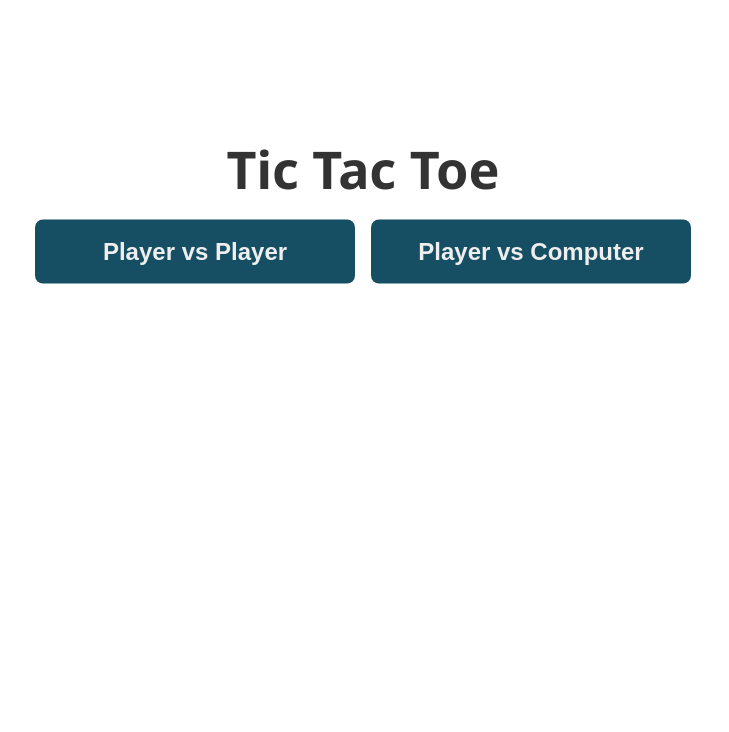
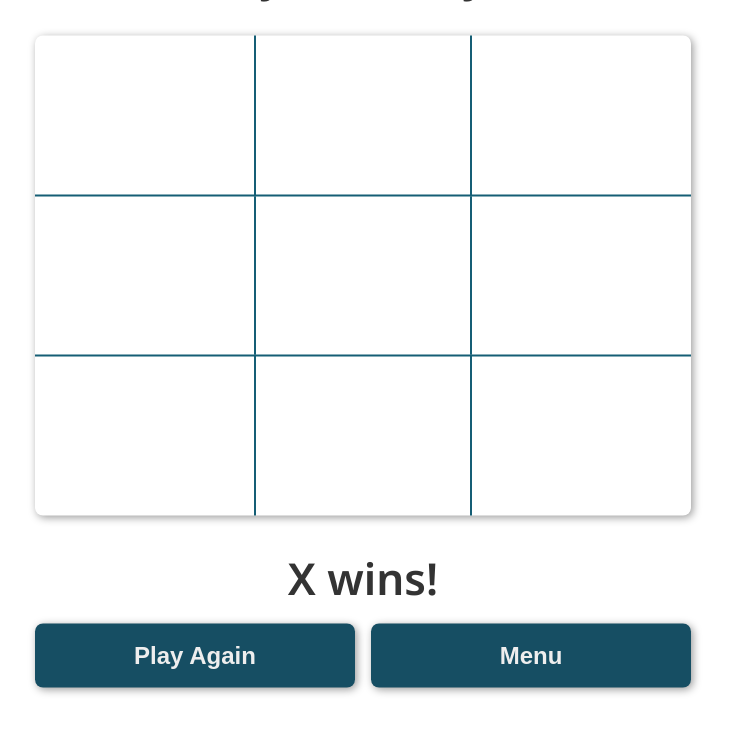
Before and after one commit to mgibson43/TicTacToe, a plain HTML site: page index.html in a window 1280 px wide. Shown: the whole page, without its empty margins (277-1006 px from the left). Drawn offline with Linux system fonts and the light colour scheme.

Commit message:
Feat: Game and Board styling

```diff
--- a/index.html
+++ b/index.html
@@ -13,7 +13,7 @@
 </head>
 <body>
   <div class="container">
-    <nav class="menu">
+    <nav class="menu hidden">
       <h1>Tic Tac Toe</h1>
       <div class="menu-btns">
         <button class="btn">Player vs Player</button>
@@ -21,16 +21,25 @@
       </div>
     </nav>
 
-    <article class="game hidden">
+    <article class="game">
+      <h2>Player vs Player</h2>
       <div class="board">
-
+        <div class="tile"></div>
+        <div class="tile"></div>
+        <div class="tile"></div>
+        <div class="tile"></div>
+        <div class="tile"></div>
+        <div class="tile"></div>
+        <div class="tile"></div>
+        <div class="tile"></div>
+        <div class="tile"></div>
       </div>
-      <div class="results-box hidden">
+      <div class="results-box">
+        <h2 class="game-results">X wins!</h2>
         <div class="btn-box">
           <button class="btn">Play Again</button>
           <button class="btn">Menu</button>
         </div>
-        <h2 class="game-results"></h2>
       </div>
     </article>
   </div>
--- a/style.css
+++ b/style.css
@@ -15,11 +15,18 @@ h1 {
   font-weight: 700;
 }
 
+h2 {
+  color: #333;
+  font-size: 44px;
+  font-weight: 600;
+  text-align: center;
+}
+
 /* General Styling */
 
 .container {
-  position: fixed;
-  top: 30%;
+  position: absolute;
+  top: 30vh;
   left: 50%;
   transform: translate(-50%, -50%);
 }
@@ -28,6 +35,7 @@ h1 {
   border: none;
   color: #eee;
   background-color: #164e63;
+  box-shadow: 2px 2px 8px rgba(0,0,0,0.4);
 
   font-size: 24px;
   font-weight: 600;
@@ -63,3 +71,58 @@ h1 {
   display: flex;
   gap: 1rem;
 }
+
+/* Game and Board styling */
+
+.game {
+  display: flex;
+  flex-direction: column;
+  justify-items: center;
+
+  gap: 2rem;
+}
+
+.board {
+  display: grid;
+  grid-template-columns: repeat(3, 1fr);
+  min-height: 30rem;
+  min-width: 30rem;
+  box-shadow: 2px 2px 8px rgba(0,0,0,0.4);
+  border-radius: 8px;
+}
+
+.tile:hover {
+  cursor: pointer;
+  background-color: #ccc;
+}
+
+.tile:nth-child(1),
+.tile:nth-child(2),
+.tile:nth-child(3) {
+  border-bottom: 2px solid #155e75;
+}
+
+.tile:nth-child(2),
+.tile:nth-child(5),
+.tile:nth-child(8) {
+  border-left: 2px solid #155e75;
+  border-right: 2px solid #155e75;
+}
+
+.tile:nth-child(7),
+.tile:nth-child(8),
+.tile:nth-child(9) {
+  border-top: 2px solid #155e75;
+}
+
+.game-results {
+  margin-bottom: 1rem;
+}
+
+.btn-box {
+  display: flex;
+  align-items: center;
+  justify-content: center;
+
+  gap: 1rem;
+}
```
